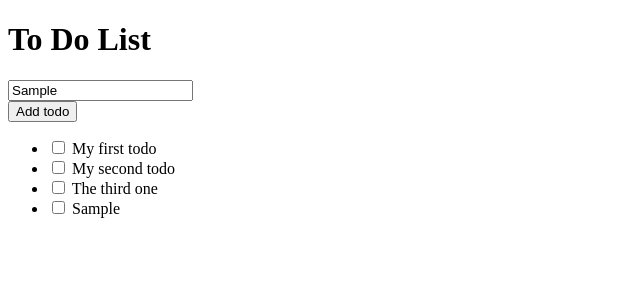
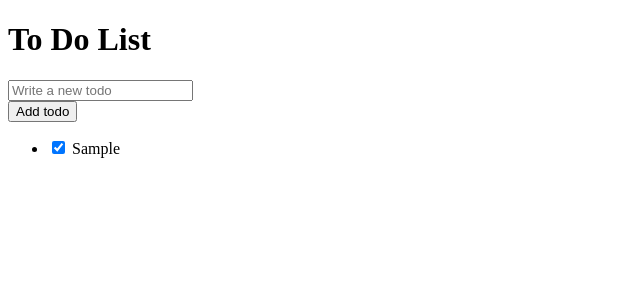
Before and after one commit to Subtil-r/ToDo_React-Intro, a React (Create React App) app: page / in a window 1280 px wide. Both pictures are taken after typing "Sample" into the empty fields and a click on the button "Add todo". Shown: the top 300 px of the page, without its empty margins (0-640 px from the left). Built offline with nearby package versions, Linux system fonts and the light colour scheme.

Commit message:
cleaning input after adding todo

```diff
--- a/public/index.html
+++ b/public/index.html
@@ -24,7 +24,7 @@
       work correctly both with client-side routing and a non-root public URL.
       Learn how to configure a non-root public URL by running `npm run build`.
     -->
-    <title>React App</title>
+    <title>My To Do List React App</title>
   </head>
   <body>
     <noscript>You need to enable JavaScript to run this app.</noscript>
--- a/src/App.js
+++ b/src/App.js
@@ -1,26 +1,39 @@
-import React, { useState } from "react";
+import React, { useState, useEffect } from "react";
 import Form from "./components/Form";
 import Todolist from "./components/Todolist";
 
+const LSKEY = 'MyTodoApp.todos';
+
 export default function App() {
-  const initialTodos = ["My first todo", "My second todo", "The third one"];
+  const initialTodos = [];
   const [todos, setTodos] = useState(initialTodos);
-  const newTodos = JSON.parse(JSON.stringify(todos));
 
-  function clickHandler(item){
+
+  function addTodo(item){
+    const newTodos = JSON.parse(JSON.stringify(todos));
     if (item === '') return
-    setTodos(prevTodos => {
-      return [...prevTodos, item]
+    setTodos(() => {
+      return [...newTodos, item]
     })
   }
+
+  useEffect(() => {
+    const storedTodos = JSON.parse(localStorage.getItem(LSKEY));
+    if (storedTodos) setTodos(storedTodos)
+  }, [])
+
+  useEffect(() => {
+    localStorage.setItem(LSKEY, JSON.stringify(todos))
+  }, [todos])
+
 
   return (
     <>
       <header className="header_container">
         <h1>To Do List</h1>
       </header>
-      <Form clickHandler={clickHandler}/>
-      <Todolist todos={newTodos} />
+      <Form addTodo={addTodo}/>
+      <Todolist todos={todos} />
     </>
   );
 }
--- a/src/components/Form.js
+++ b/src/components/Form.js
@@ -3,18 +3,21 @@ import React, { useRef } from 'react'
 const Form = (props) => {
   const inputRef = useRef()
 
-  function inputValue(){
+  function clickHandler(){
     const inputElement = inputRef.current;
     return inputElement.value;
   }
 
+  function cleanInput(){
+    inputRef.current.value = '';
+  }
 
 
   return (
     <div>
       <input ref={inputRef} type="text" placeholder="Write a new todo" />
       <br />
-      <button onClick={()=>props.clickHandler(inputValue())}>Add todo</button>
+      <button onClick={()=>{props.addTodo(clickHandler()); cleanInput()} } >Add todo</button>
     </div>
   )
 }
--- a/src/components/Todolist.js
+++ b/src/components/Todolist.js
@@ -7,7 +7,7 @@ function Todolist(props) {
     <ul>
       {props.todos.map((todo) => (
         <li>
-          <input key={todo} type="checkbox" defaultChecked="" /> {todo}
+          <input key={todo} type="checkbox" checked="n" /> {todo}
         </li>
       ))}
     </ul>
```
